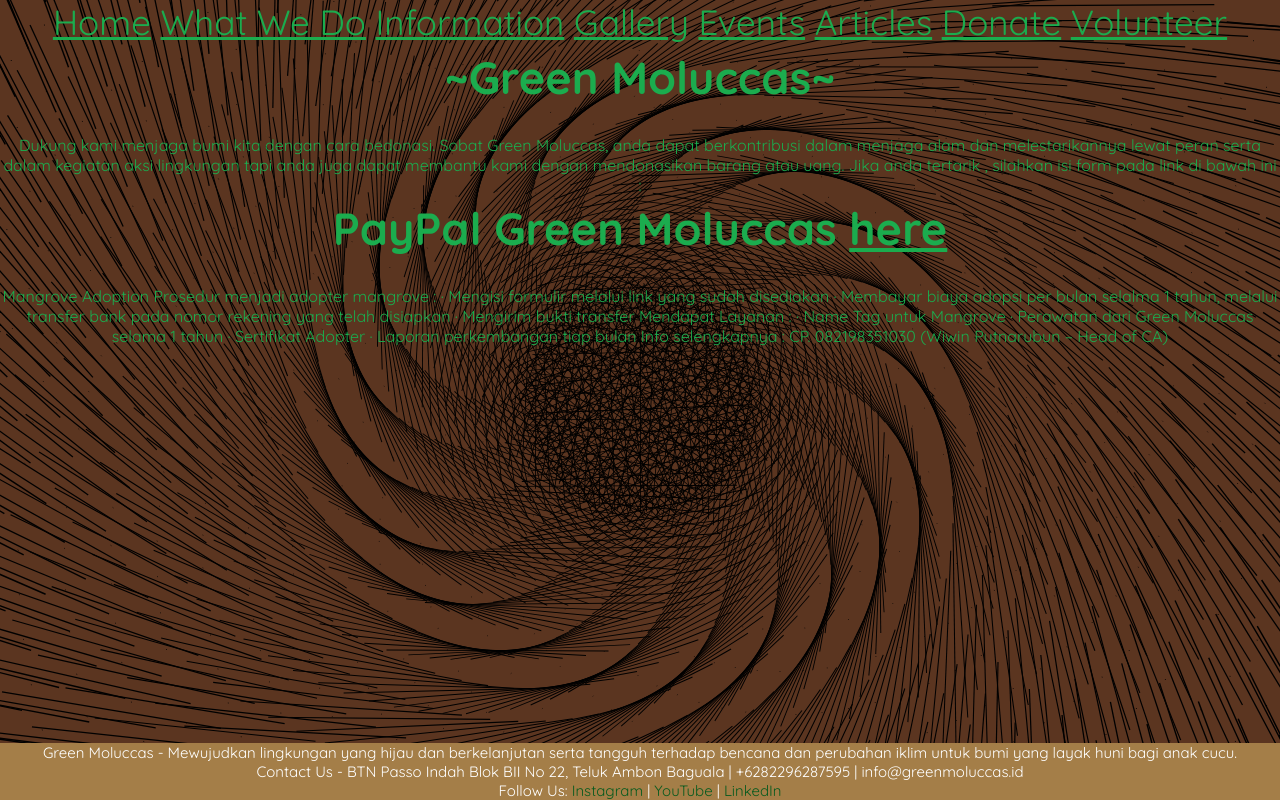
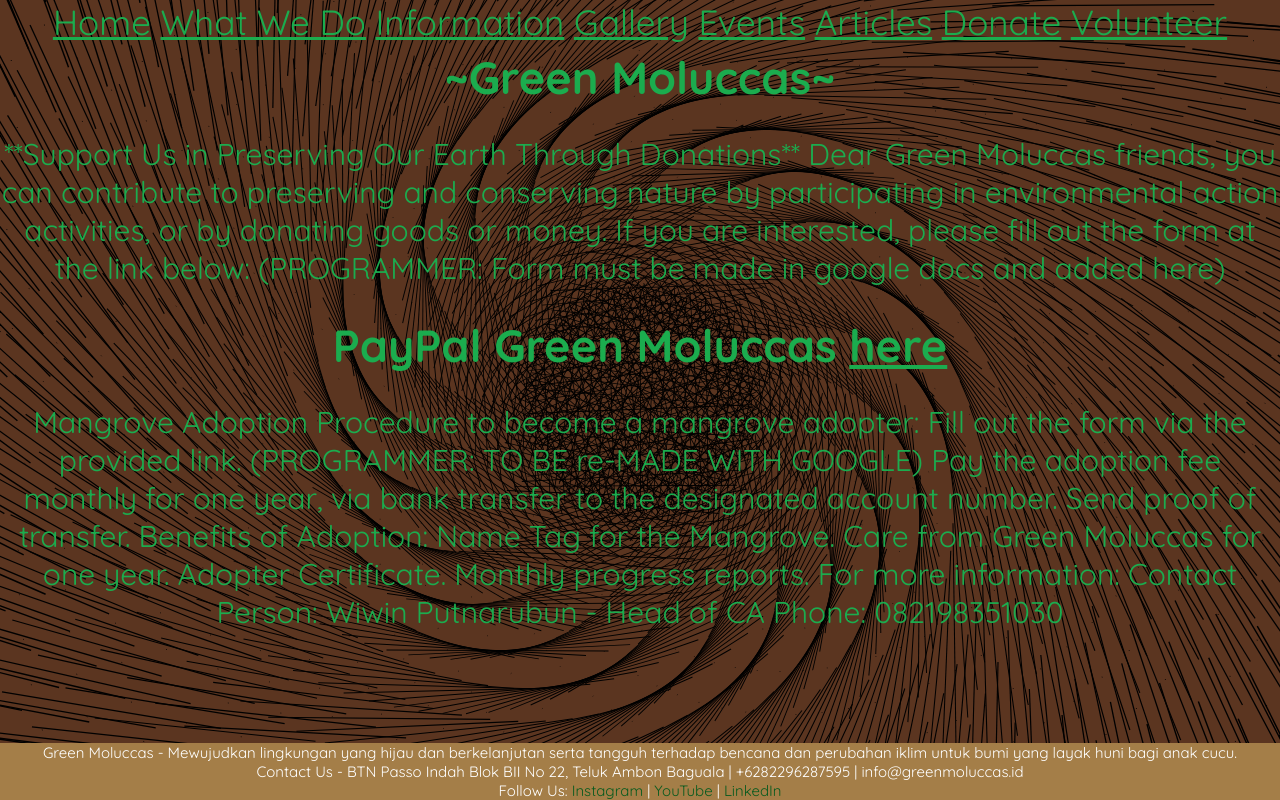
Before and after one commit to GreenMolucass/website, a plain HTML site: page donate.html in a window 1280 px wide. Drawn offline with Linux system fonts and the light colour scheme.

Commit message:
updates for text

```diff
--- a/donate.html
+++ b/donate.html
@@ -29,39 +29,29 @@
     <h1>    ~Green Moluccas~<br>
     </h1>
 <canvas id="canvas"></canvas>
-<a>Dukung kami menjaga bumi kita dengan cara bedonasi.
+<p>**Support Us in Preserving Our Earth Through Donations**
 
+Dear Green Moluccas friends, you can contribute to preserving and conserving nature by participating in environmental action activities, or by donating goods or money. If you are interested, please fill out the form at the link below:
+(PROGRAMMER: Form must be made in google docs and added here)</p>
+<h1>PayPal Green Moluccas <a target="_blank" href="ADD PAYPAL DONATION LINK, or programmer, change this to correct way to donate">here</a></h1>
 
-    Sobat Green Moluccas, anda dapat berkontribusi dalam menjaga alam dan melestarikannya lewat  peran serta dalam kegiatan aksi lingkungan tapi anda juga dapat membantu kami dengan mendonasikan barang atau uang.
+<p>Mangrove Adoption
 
+  Procedure to become a mangrove adopter:
 
-    Jika anda tertarik , silahkan isi form pada link di bawah ini :</a>
-    <h1>PayPal Green Moluccas <a target="_blank" href="ADD PAYPAL DONATION LINK">here</a></h1>
+  Fill out the form via the provided link. (PROGRAMMER: TO BE re-MADE WITH GOOGLE)
+  Pay the adoption fee monthly for one year, via bank transfer to the designated account number.
+  Send proof of transfer.
+  Benefits of Adoption:
 
-<a>Mangrove Adoption
-    Prosedur menjadi adopter mangrove :
+  Name Tag for the Mangrove.
+  Care from Green Moluccas for one year.
+  Adopter Certificate.
+  Monthly progress reports.
+  For more information:
 
-    ·         Mengisi formulir melalui link yang sudah disediakan
-
-    ·         Membayar biaya adopsi per bulan selalma 1 tahun, melalui transfer bank pada nomor rekening yang telah disiapkan
-
-    ·         Mengirim bukti transfer
-
-    Mendapat Layanan :
-
-    ·         Name Tag untuk Mangrove
-
-    ·         Perawatan dari Green Moluccas selama 1 tahun
-
-    ·         Sertifikat Adopter
-
-    ·         Laporan perkembangan tiap bulan
-
-
-
-    Info selengkapnya :
-
-    CP. 082198351030 (Wiwin Putnarubun – Head of CA)</a>
+  Contact Person: Wiwin Putnarubun - Head of CA
+  Phone: 082198351030</p>
 <script>
   const canvas = document.getElementById('canvas');
   const ctx = canvas.getContext('2d');
```
Also changed, not shown: articles.html (+6 -5 lines), articles/article1.html (+3 -3 lines).
